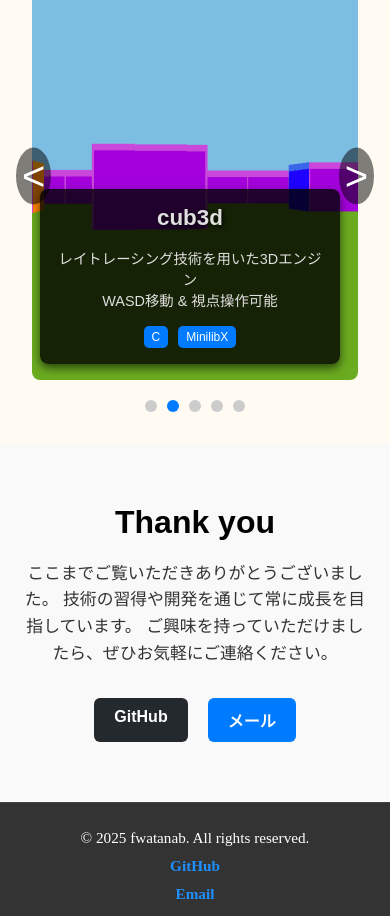
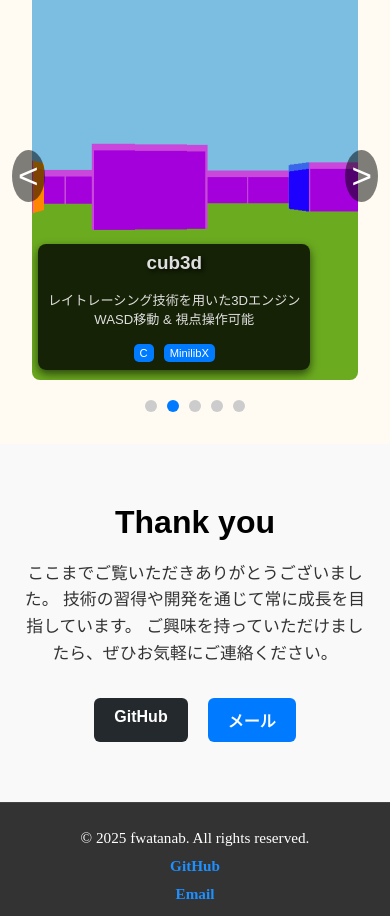
Before and after one commit to fwatanab/portfolio, a React (Create React App) app: page /#/ in a window 390 px wide. Shown: the part 2984-3900 px from the top of the page. Built offline with nearby package versions, Linux system fonts and the light colour scheme.

Commit message:
縮小した際にproject-itemをもう少し小さくなるように調整

```diff
--- a/src/styles/projects.css
+++ b/src/styles/projects.css
@@ -149,26 +149,37 @@
   }
 }
 
-@media (max-width: 480px) {
+@media (max-width: 420px) {
+  .project-item {
+    max-width: 92%;
+    padding: .5rem .6rem;
+    margin-left: .4rem;
+    margin-bottom: .6rem;
+  }
   .project-item h3 {
-    font-size: 1.4rem;
+    font-size: 1.18rem;
   }
-
   .project-description {
-    font-size: 0.9rem;
+    font-size: .82rem;
   }
-
   .tech-badge {
-    padding: 4px 8px;
-    font-size: 0.75rem;
+    padding: 3px 6px;
+    font-size: .7rem;
   }
-
+  /* 矢印も少しだけ小さく */
   .scroll-buttons {
-    padding: 1rem;
+    padding: .75rem;
   }
-
   .scroll-buttons button {
-    font-size: 2.5rem;
+    font-size: 2.2rem;
     padding: 6px;
   }
 }
+
+/* 360px以下：極小端末向けの最終調整（任意） */
+@media (max-width: 360px) {
+  .project-item h3 { font-size: 1.12rem; }
+  .project-description { font-size: .8rem; }
+  .scroll-container { height: clamp(220px, 44vh, 460px); }
+  .scroll-buttons button { font-size: 2rem; padding: 4px; }
+}
```
